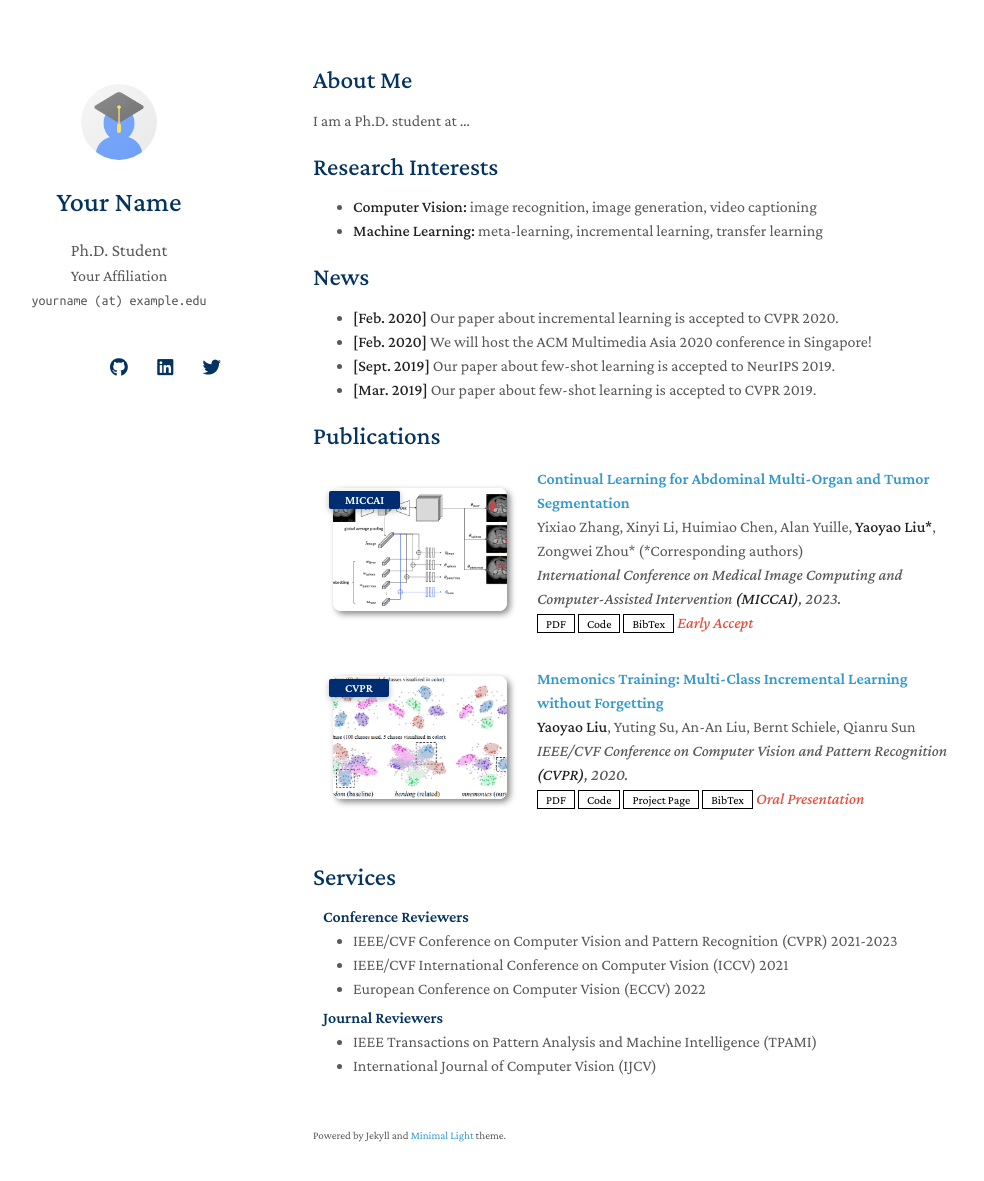
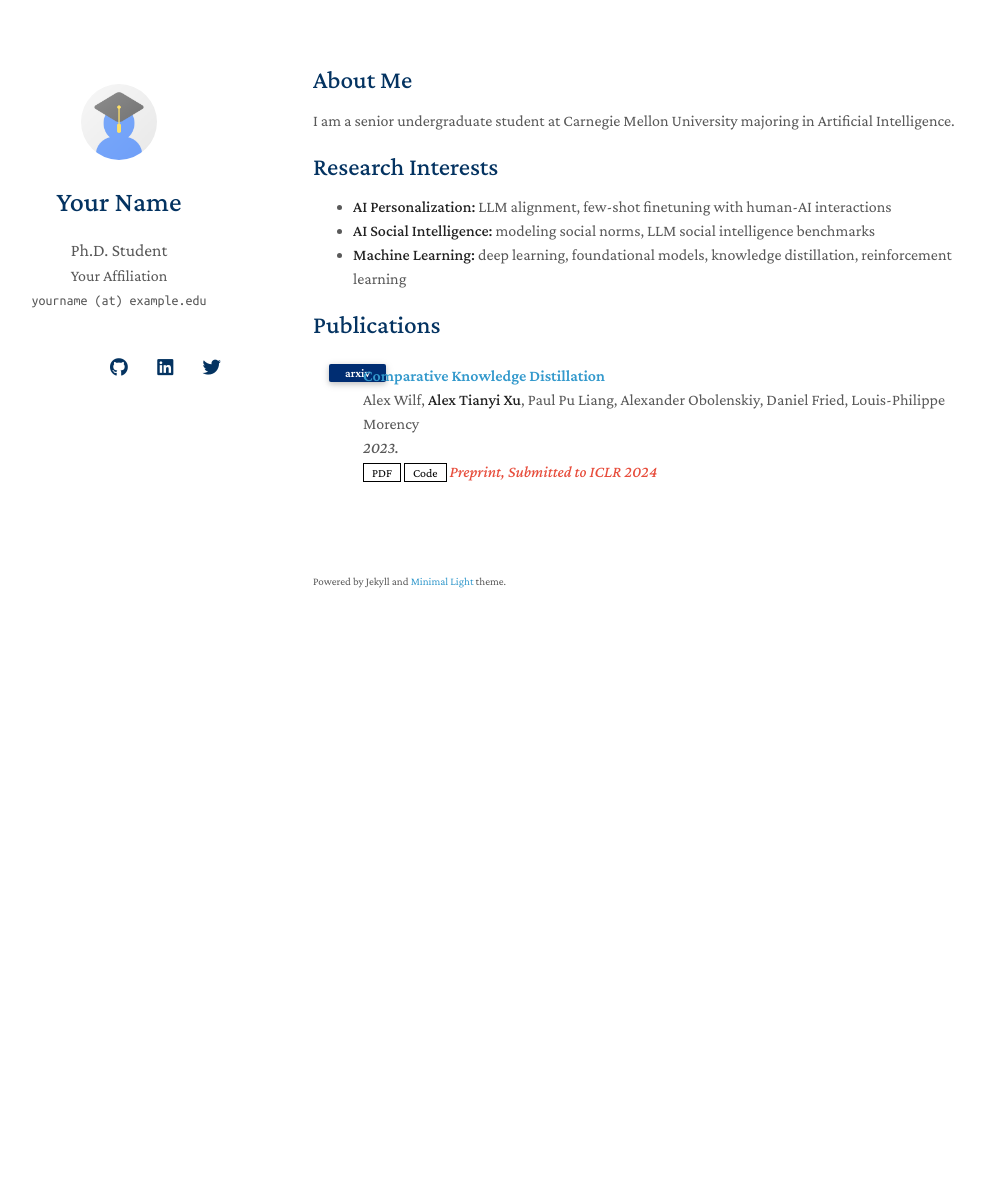
Before and after one commit to alextxu/alextxu.github.io, a Jekyll site: the page built from index.md, in a window 1280 px wide and 1216 px high. Shown: the top 1181 px of the window, without its empty margins (157-1141 px from the left). Built offline with Jekyll 4.4.1, drawn with Linux system fonts in a browser that asks for light colours; nearby versions of some CDN libraries; a style sheet for code colours, icons or effects is not loaded; our own code applies the rules of GitHub Pages for plain Markdown files.

Commit message:
first attempt to customize website

```diff
--- a/_data/publications.yml
+++ b/_data/publications.yml
@@ -1,22 +1,11 @@
 main:
 
-  - title: Continual Learning for Abdominal Multi-Organ and Tumor Segmentation
-    authors: Yixiao Zhang, Xinyi Li, Huimiao Chen, Alan Yuille, <strong>Yaoyao Liu*</strong>, Zongwei Zhou* (*Corresponding authors)
-    conference_short: MICCAI
-    conference: International Conference on Medical Image Computing and Computer-Assisted Intervention <strong>(MICCAI)</strong>, 2023.
-    pdf: https://arxiv.org/pdf/2306.00988.pdf
-    code: https://github.com/MrGiovanni/ContinualLearning
-    bibtex: https://bib.yliu.me/MICCAI23.txt
-    image: ./assets/img/teaser_example_2.png
-    notes: Early Accept
-
-  - title: "Mnemonics Training: Multi-Class Incremental Learning without Forgetting"
-    authors: <strong>Yaoyao Liu</strong>, Yuting Su, An-An Liu, Bernt Schiele, Qianru Sun
-    conference_short: CVPR
-    conference: IEEE/CVF Conference on Computer Vision and Pattern Recognition <strong>(CVPR)</strong>, 2020.
-    pdf: https://arxiv.org/pdf/2002.10211.pdf
-    code: https://github.com/yaoyao-liu/class-incremental-learning/tree/main/mnemonics-training
-    page: https://class-il.mpi-inf.mpg.de/mnemonics/
-    bibtex: https://class-il.mpi-inf.mpg.de/mnemonics/
-    notes: Oral Presentation
-    image: ./assets/img/teaser_example.png
+  - title: Comparative Knowledge Distillation
+    authors: Alex Wilf, <strong>Alex Tianyi Xu</strong>, Paul Pu Liang, Alexander Obolenskiy, Daniel Fried, Louis-Philippe Morency
+    conference_short: arxiv
+    conference: 2023.
+    pdf: https://arxiv.org/pdf/2311.02253.pdf
+    code: https://github.com/alextxu/ckd
+    # bibtex: https://bib.yliu.me/MICCAI23.txt
+    # image: ./assets/img/teaser_example_2.png
+    notes: Preprint, Submitted to ICLR 2024
--- a/index.md
+++ b/index.md
@@ -4,20 +4,21 @@ layout: homepage
 
 ## About Me
 
-I am a Ph.D. student at ...
+I am a senior undergraduate student at Carnegie Mellon University majoring in Artificial Intelligence.
 
 ## Research Interests
 
-- **Computer Vision:** image recognition, image generation, video captioning
-- **Machine Learning:** meta-learning, incremental learning, transfer learning
+- **AI Personalization:** LLM alignment, few-shot finetuning with human-AI interactions
+- **AI Social Intelligence:** modeling social norms, LLM social intelligence benchmarks
+- **Machine Learning:** deep learning, foundational models, knowledge distillation, reinforcement learning
 
-## News
+<!-- ## News
 
 - **[Feb. 2020]** Our paper about incremental learning is accepted to CVPR 2020.
 - **[Feb. 2020]** We will host the ACM Multimedia Asia 2020 conference in Singapore!
 - **[Sept. 2019]** Our paper about few-shot learning is accepted to NeurIPS 2019.
-- **[Mar. 2019]** Our paper about few-shot learning is accepted to CVPR 2019.
+- **[Mar. 2019]** Our paper about few-shot learning is accepted to CVPR 2019. -->
 
 {% include_relative _includes/publications.md %}
 
-{% include_relative _includes/services.md %}
+<!-- {% include_relative _includes/services.md %} -->
```
